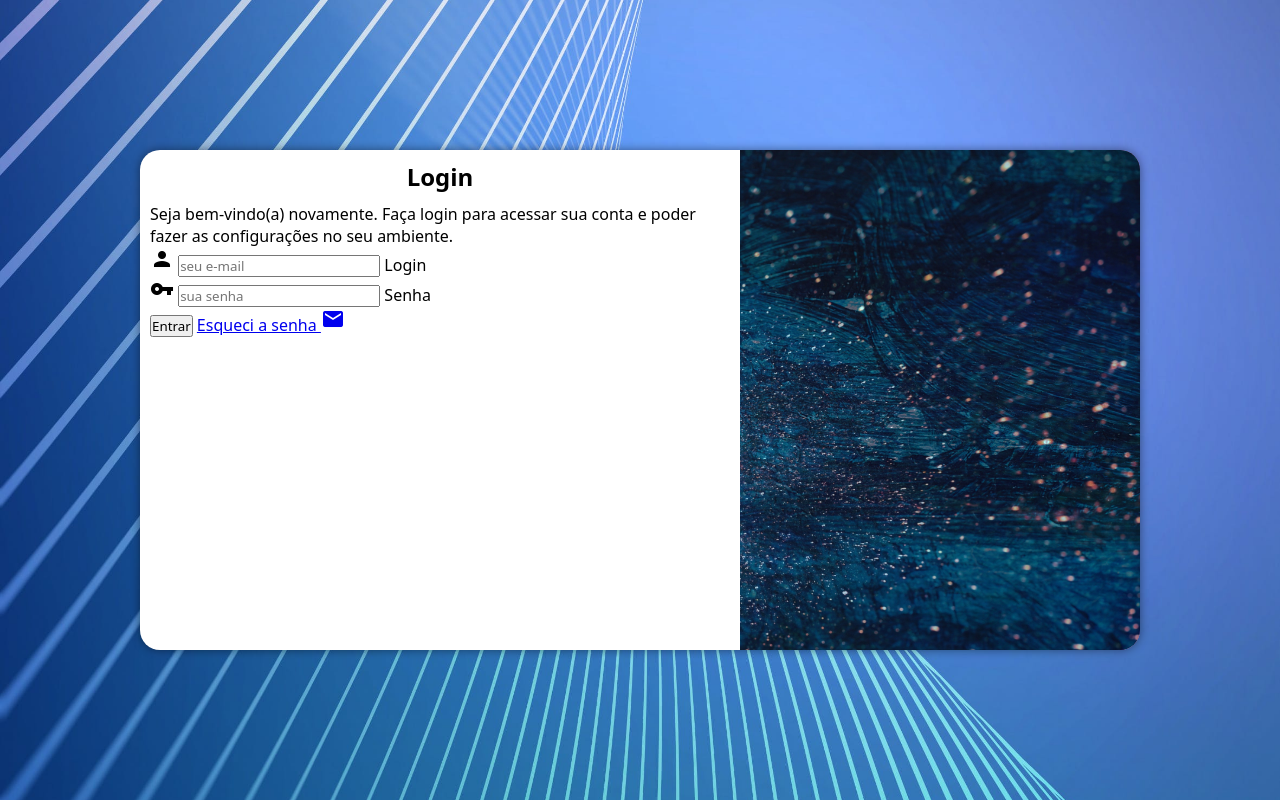
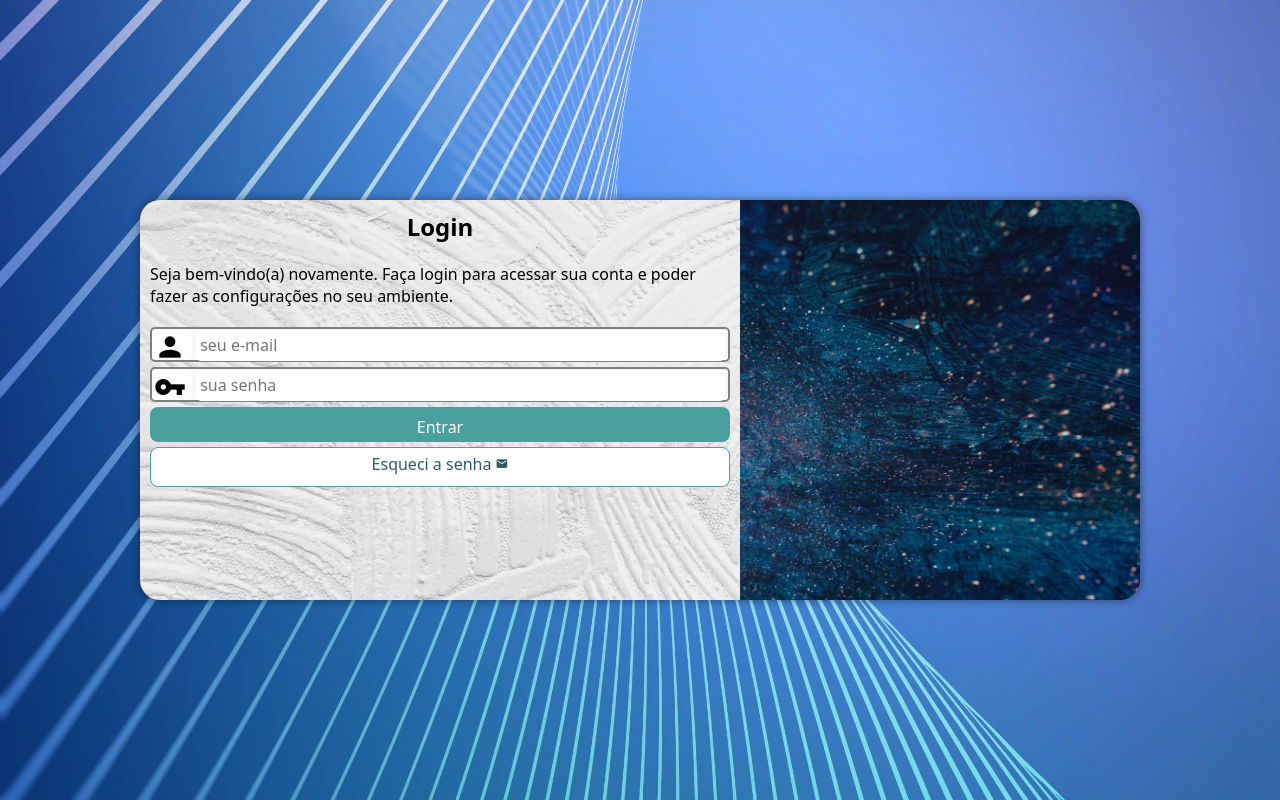
Before and after one commit to PinheiroEduardo/projeto-login, a PHP site: page / in a window 1280 px wide. Run offline with PHP 8.4, Linux system fonts and the light colour scheme.

Commit message:
formulários de login; aplicando estilo;finalizando

```diff
--- a/estilos/media-query.css
+++ b/estilos/media-query.css
@@ -20,6 +20,7 @@ Grandes telas: acima de 1200px
     section#login {
 
         width: 80vw;
+        height: 350px;
     }
 
     section#login > div#imagem {
@@ -33,6 +34,11 @@ Grandes telas: acima de 1200px
         width: 70%;
     }
 
+    div#formulário > p {
+        font-size: 1em;
+        margin: 20px 0px;
+    }
+
  }
 
  @media screen and (min-width: 992px) and (max-width: 1200px) {
@@ -44,6 +50,7 @@ Grandes telas: acima de 1200px
 
     section#login {
         width: 950px;
+        height: 400px;
     }
 
     section#login > div#imagem {
@@ -59,6 +66,7 @@ Grandes telas: acima de 1200px
 
     div#formulário > p {
         font-size: 1em;
+        margin: 20px 0px;
     }
 
 }
@@ -72,6 +80,7 @@ Grandes telas: acima de 1200px
 
         section#login {
             width: 1000px;
+            height: 400px;
         }
 
         section#login > div#imagem {
@@ -87,6 +96,7 @@ Grandes telas: acima de 1200px
 
         div#formulário > p {
             font-size: 1em;
+            margin: 20px 0px;
         }
 
  }
--- a/estilos/style.css
+++ b/estilos/style.css
@@ -15,6 +15,7 @@ lilás: #5f2c82
 }
 
 body, html {
+
     background-color: #5f2c82;
     height: 100vh;
     width: 100vw;
@@ -28,16 +29,23 @@ body {
 }
 
 main {
+
+
+
     position: relative;
     height: 100vh;
     width: 100vw;
+}
+
+section {
+    background: black url(../imagens/pexels-henry-&-co-1939485.jpg) no-repeat;background-size: cover;
+    background-position: center center;
 }
 
 section#login {
     position: absolute;
     top: 50%;
     left: 50%;
-    transform: translate(-50%, -50%);
     overflow: hidden; /*tudo que tiver fora da borda vai ficar escondido*/
 
     background-color: white;
@@ -46,8 +54,11 @@ section#login {
     border-radius: 20px;
     box-shadow: 0px 0px 10px rgba(0, 0, 0, 0.452);
 
+    transform: translate(-50%, -50%); /*sempre botar por ultimo/linha*/
     transition: width 0.3s, height 0.3s;
     transition-timing-function: ease; /*da suavizada no time*/
+
+
 
 }
 
@@ -71,4 +82,90 @@ div#formulário > h1 {
 
 div#formulário > p {
     font-size: 0.8em;
+    margin: 10px 0px;
+
 }
+
+form > div.campo {
+    background-color:  rgb(247, 247, 247);
+    border: 2px solid gray;
+    display: block;
+    width: 100%;
+    height: 35px;
+    border-radius: 5px;
+    margin: 5px 0px;
+
+}
+
+div.campo > label {
+    display: none;
+}
+
+div.campo > span {
+    color: black;
+   background-color: white;
+    font-size: 2em;
+    width: 40px;
+    height: 100%;
+    border-radius: 5px;
+    padding: 2px;
+}
+
+div.campo > input {
+    background-color: white;
+    font-size: 1em;
+    width: calc(100% - 47px) ;
+    height: 100%;
+
+    border: 0px;
+    border-radius: 5px;
+    padding: 4px;
+
+    transform: translateY(-12px); /*sempre botar por ultimo/linha*/
+}
+
+div.campo > input:focus-within {
+    background-color: rgb(236, 243, 239);
+
+}
+
+form > input[type=submit] {
+    display: block;
+    font-size: 1em;
+    padding-top: 5px;
+    margin-top: 5px;
+    width: 100%;
+    height: 35px;
+    background-color: #49a09d;
+    color: white;
+    border: none;
+    border-radius: 8px;
+    cursor: pointer;
+}
+
+form > input[type=submit]:hover {
+    background-color: #2b5c5a;
+}
+
+form > a.botao {
+    display: block;
+    text-align: center;
+    font-size: 1em;
+    width: 100%;
+    height: 40px;
+    padding-top: 5px;
+    margin-top: 5px;
+    background-color: white;
+    color: #2b5c5a;
+    border: 1px solid #49a09d;
+    border-radius: 8px;
+    text-decoration: none;
+}
+
+form > a.botao:hover {
+    background-color: #49a09d;
+}
+
+form > a.botao > span {
+    font-size: 0.8em;
+}
--- a/index.html
+++ b/index.html
@@ -32,7 +32,7 @@
                         <label for="isenha">Senha</label>
                     </div>
                     <input type="submit" value="Entrar">
-                    <a href="esqueci.html">Esqueci a senha <span class="material-icons">mail</span> </a>
+                    <a href="esqueci.html" class="botao">Esqueci a senha <span class="material-icons">mail</span> </a>
                 </form>
             </div>
         </section>
```
